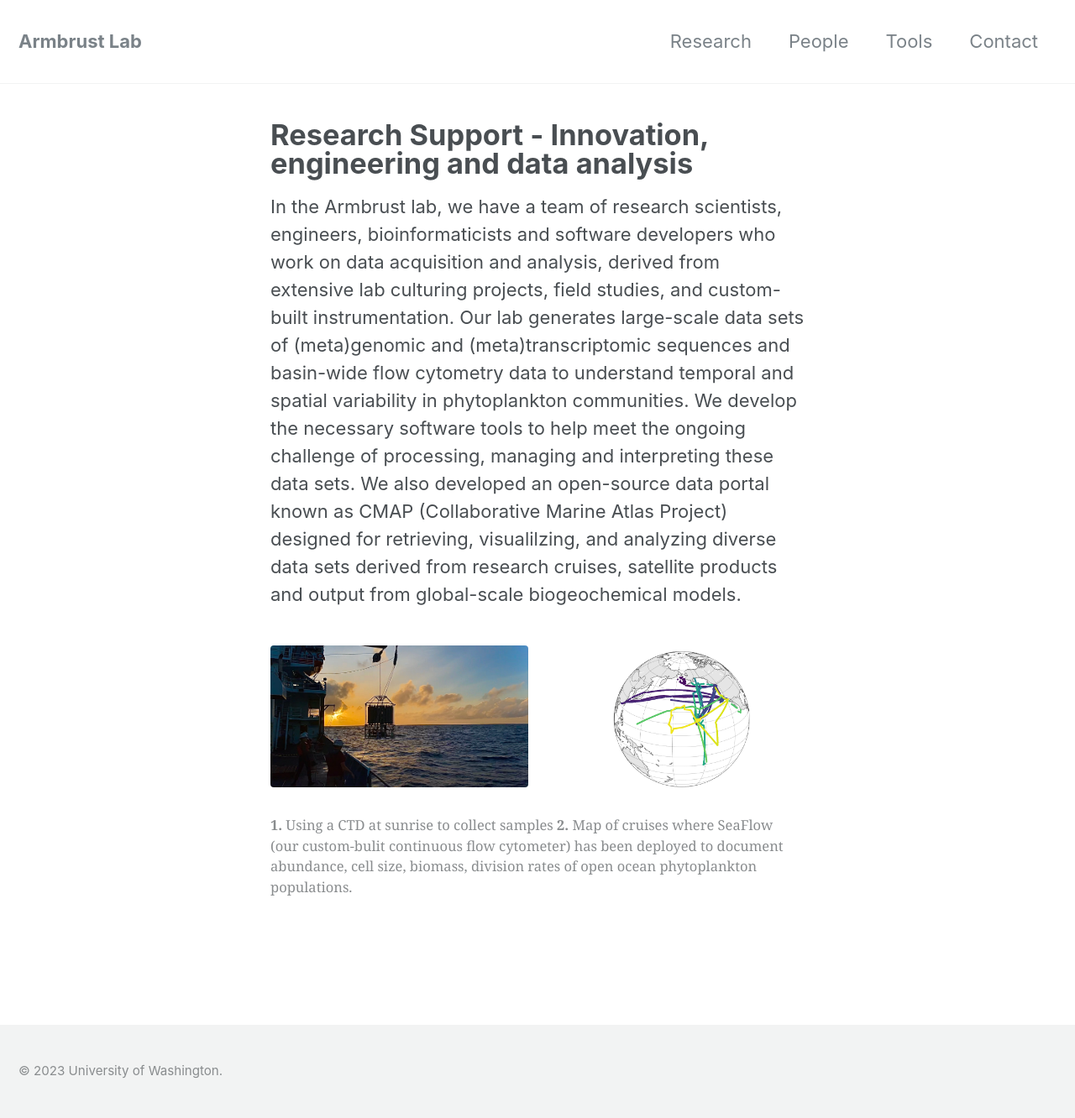
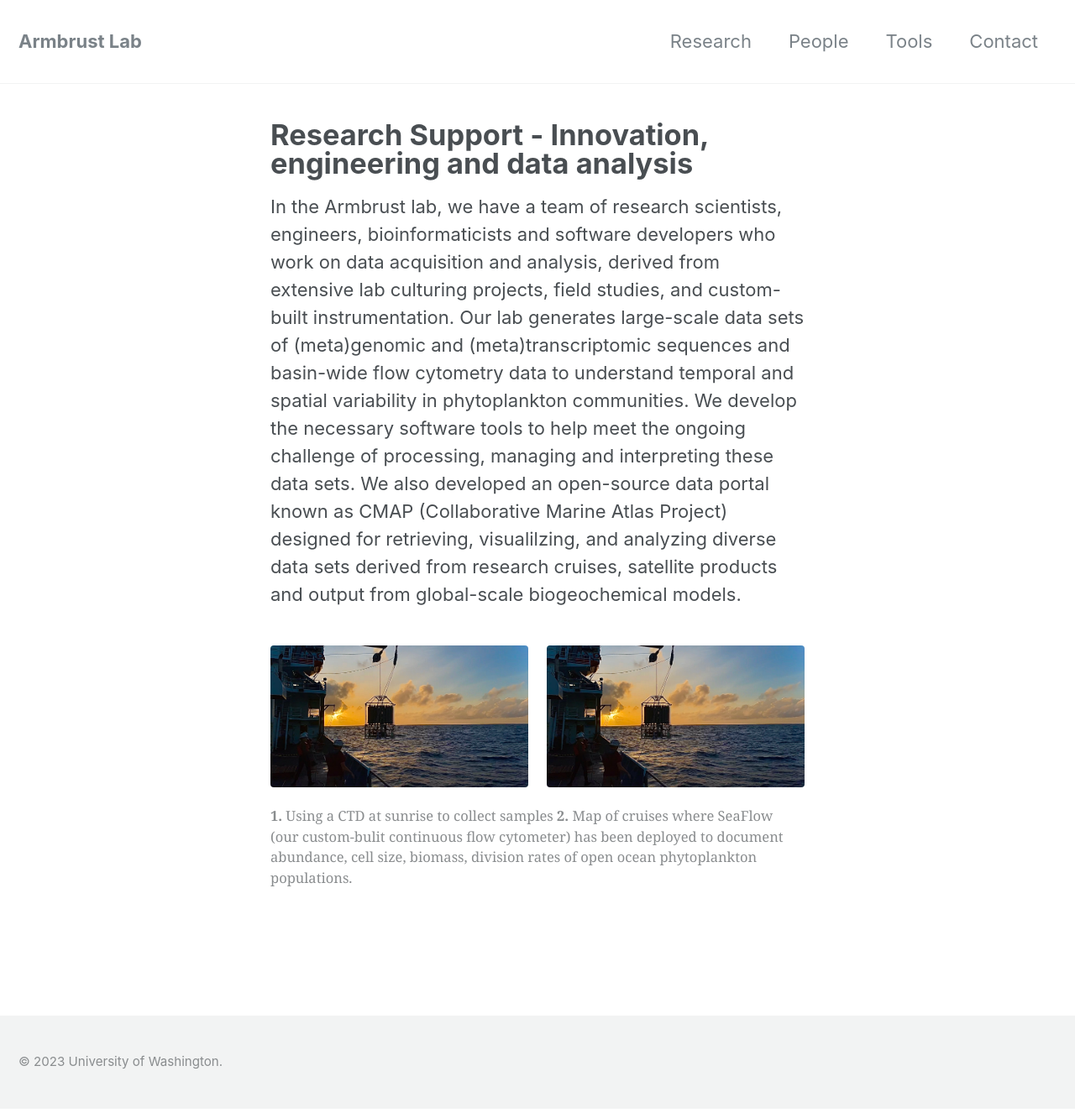
Before and after one commit to armbrustlab/armbrustlab.github.io, a Jekyll site: the page built from collections/_research/research-support.md, in a window 1280 px wide. Shown: the whole page at 84% size. Built offline with Jekyll 4.4.1, drawn with Linux system fonts in a browser that asks for light colours; nearby versions of some CDN libraries.

Commit message:
Update research-support.md

```diff
--- a/collections/_research/research-support.md
+++ b/collections/_research/research-support.md
@@ -5,8 +5,8 @@
     image_path: /assets/images/CTD_at_sunrise.JPG
     alt: "CTD at sunrise"
     title: "CTD"
-  - url: /assets/images/SeaFlow_cruises.png
-    image_path: /assets/images/SeaFlow_cruises.png
+  - url: /assets/images/CTD_at_sunrise.JPG
+    image_path: /assets/images/CTD_at_sunrise.JPG
     alt: "SeaFlow cruises"
     title: "Map of SeaFlow cruises"
 ---
```
